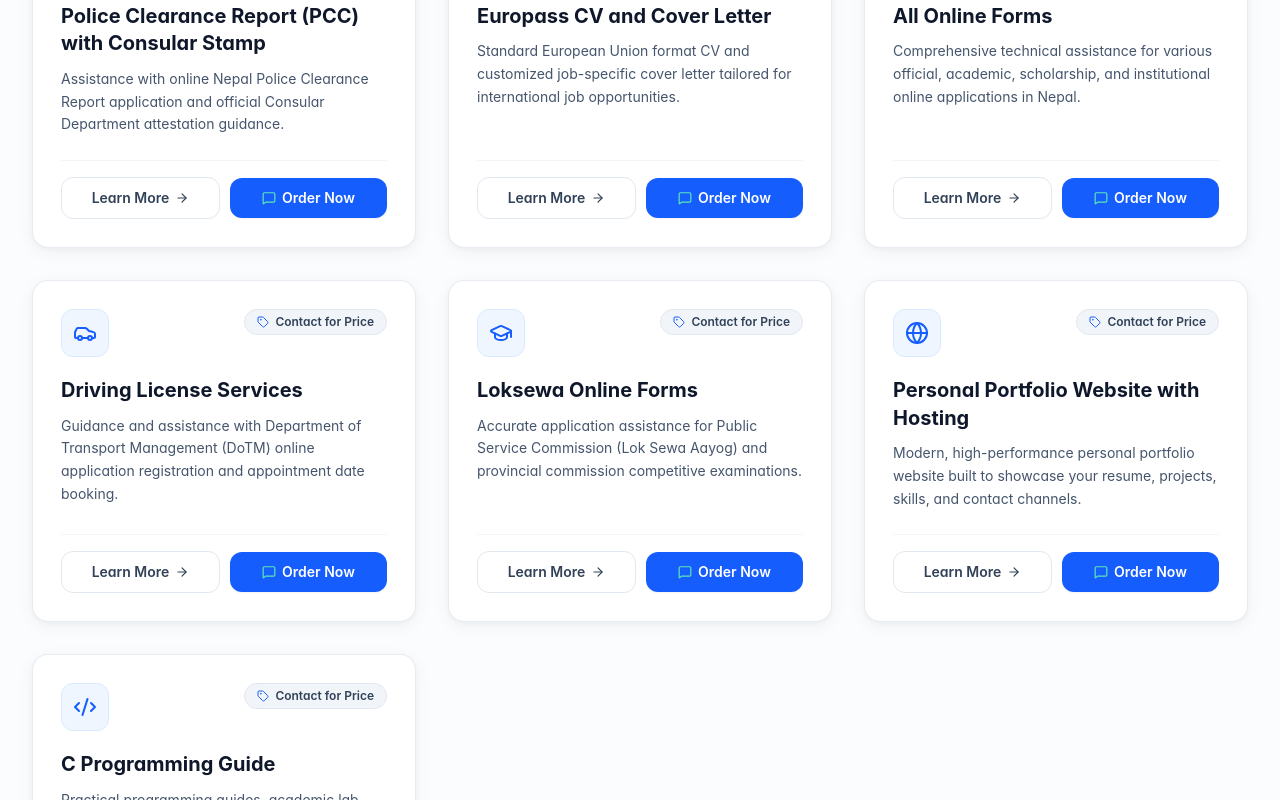
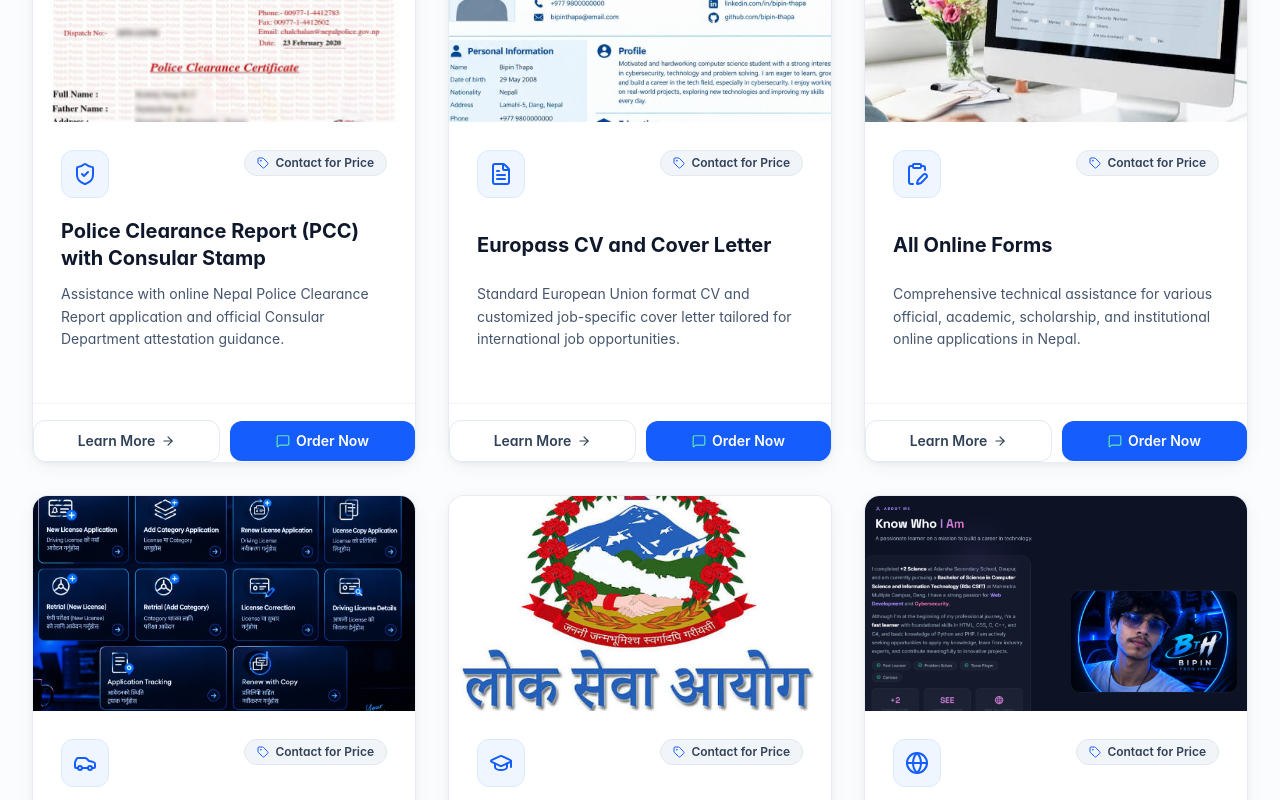
Before and after one commit to bipin890/bipin-tech-hub-website, a Next.js app: page / in a window 1280 px wide. Shown: the part 1300-2100 px from the top of the page. Built offline with nearby package versions, Linux system fonts and the light colour scheme.

Commit message:
Add service thumbnail images to service cards

```diff
--- a/src/components/ServiceCard.tsx
+++ b/src/components/ServiceCard.tsx
@@ -1,6 +1,7 @@
 "use client";
 
 import React from "react";
+import Image from "next/image";
 import Link from "next/link";
 import { ServiceItem } from "@/types";
 import { useLanguage } from "@/context/LanguageContext";
@@ -15,9 +16,31 @@ interface ServiceCardProps {
 export function ServiceCard({ service, onOrderClick }: ServiceCardProps) {
   const { language, t } = useLanguage();
 
+  const serviceImages: Record<string, string> = {
+    "police-clearance-report": "/police-clearance.jpg",
+    "europass-cv-cover-letter": "/europass-cv.jpg",
+    "all-online-forms": "/online-forms.jpg",
+    "driving-license-services": "/driving-license.jpg",
+    "loksewa-online-forms": "/loksewa-online-forms.jpg",
+    "personal-portfolio-website": "/personal-portfolio-website.jpg",
+    "c-programming-guide": "/c-programming-guide.jpg",
+  };
+  const serviceImage = serviceImages[service.id];
+
   return (
-    <div className="group relative bg-white rounded-2xl p-6 sm:p-7 border border-slate-200/80 shadow-soft hover:shadow-card-hover transition-all duration-300 flex flex-col justify-between hover:-translate-y-1">
-      <div>
+    <div className="group relative bg-white rounded-2xl overflow-hidden border border-slate-200/80 shadow-soft hover:shadow-card-hover transition-all duration-300 flex flex-col justify-between hover:-translate-y-1">
+      {serviceImage && (
+        <div className="relative w-full aspect-[16/9] bg-slate-100 overflow-hidden">
+          <Image
+            src={serviceImage}
+            alt={t(service.title)}
+            fill
+            sizes="(max-width: 768px) 100vw, (max-width: 1200px) 50vw, 33vw"
+            className="object-cover transition-transform duration-500 group-hover:scale-105"
+          />
+        </div>
+      )}
+      <div className="p-6 sm:p-7 flex-1 flex flex-col justify-between">
         {/* Top: Icon + Price Tag */}
         <div className="flex items-start justify-between gap-3 mb-5">
           <div className="w-12 h-12 rounded-xl bg-blue-50 text-blue-600 flex items-center justify-center border border-blue-100 group-hover:bg-blue-600 group-hover:text-white transition-colors duration-300">
```
